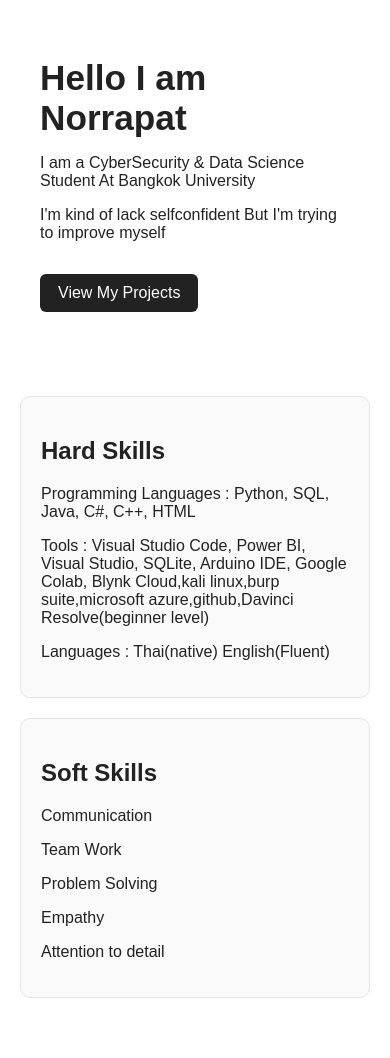
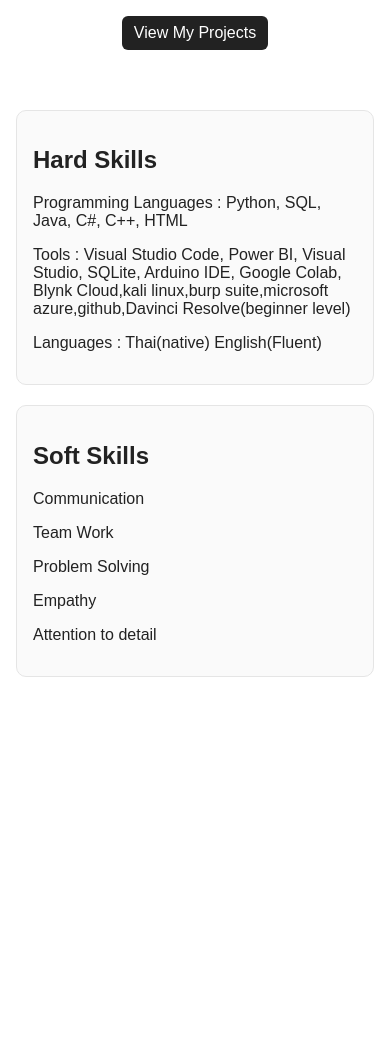
Before and after one commit to bu-norrapat/PortFolio, a Flask app: page / in a window 390 px wide. Shown: the part 465-1523 px from the top of the page. After the commit the page ends 1142 px from the top, so only its background shows below. Run offline with Flask 3, Linux system fonts and the light colour scheme.

Commit message:
adding mobile support

```diff
--- a/static/style.css
+++ b/static/style.css
@@ -197,3 +197,82 @@ body {
     flex: 1;
     min-width: 240px;
 }
+
+/* Responsive adjustments - mobile only (keep desktop unchanged) */
+@media (max-width: 900px) {
+    .container {
+        padding: 24px 16px 48px;
+    }
+    .topbar {
+        padding: 12px 16px;
+    }
+    .nav-links {
+        display: flex;
+        flex-wrap: wrap;
+        gap: 8px;
+        align-items: center;
+    }
+    .nav-links a {
+        margin-left: 0;
+        padding: 6px 8px;
+    }
+}
+
+@media (max-width: 768px) {
+    /* Hero stacks vertically on small screens */
+    .hero-intro {
+        flex-direction: column;
+        align-items: center;
+        text-align: center;
+        gap: 16px;
+        padding: 36px 12px;
+    }
+
+    .profile-image {
+        width: 160px;
+        height: 160px;
+    }
+
+    .hero-text {
+        max-width: 100%;
+    }
+
+    /* Cards should stack and images scale down */
+    .card-project {
+        flex-direction: column;
+        align-items: stretch;
+    }
+
+    .card-project img,
+    .card-project embed,
+    .cert-preview {
+        width: 100%;
+        height: auto;
+        max-height: 480px;
+        display: block;
+        margin: 0 auto;
+    }
+
+    .card-content {
+        width: 100%;
+    }
+
+    .card {
+        padding: 16px;
+    }
+
+    .button {
+        padding: 8px 12px;
+    }
+
+    /* Make topbar elements more compact */
+    .brand { font-size: 1rem; }
+    .lang-switch { margin-left: 6px; }
+}
+
+/* Extra small screens tweaks */
+@media (max-width: 420px) {
+    .profile-image { width: 120px; height: 120px; }
+    .hero h1 { font-size: 1.4rem; }
+    .card-project { gap: 12px; }
+}
```
